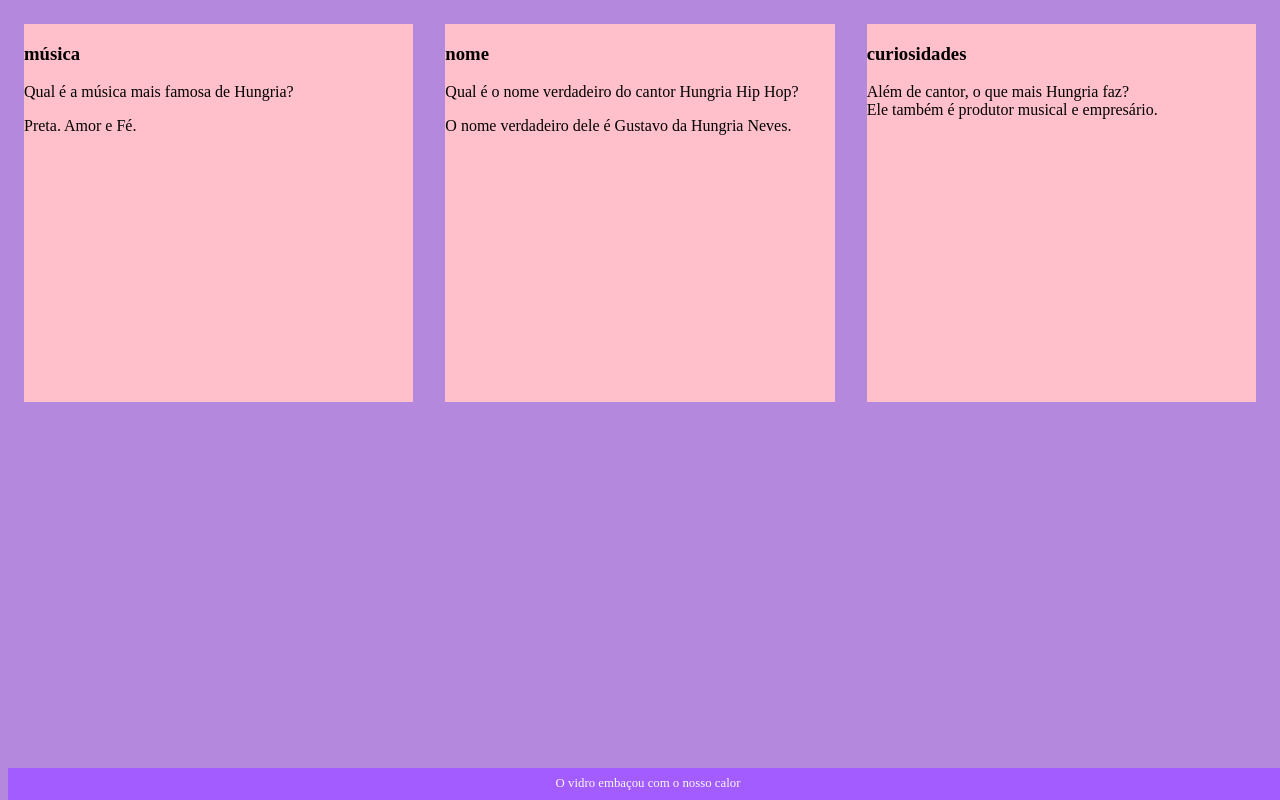
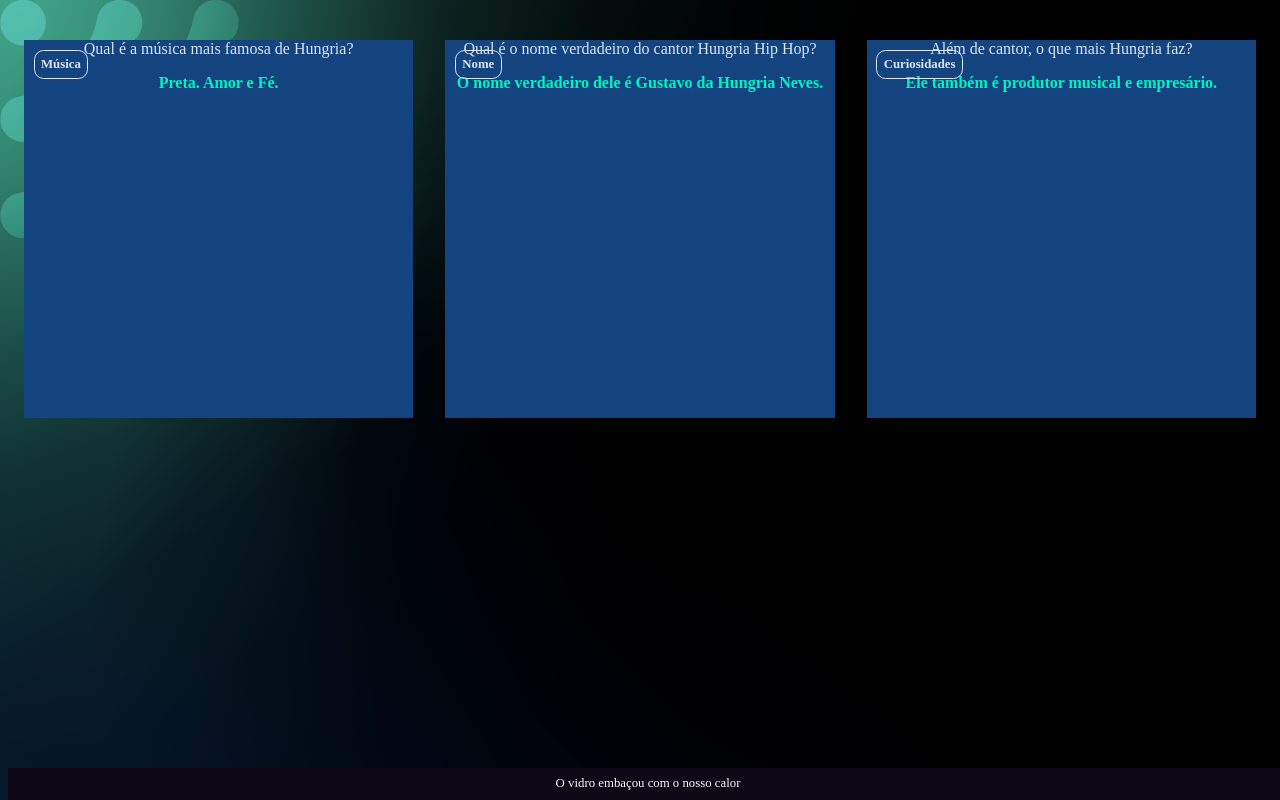
Before and after one commit to tayla20090327/2303, a plain HTML site: page index.html in a window 1280 px wide. Drawn offline with Linux system fonts and the light colour scheme.

Commit message:
Add files via upload

```diff
--- a/assets/style.css
+++ b/assets/style.css
@@ -1,5 +1,12 @@
+:root {
+    --text-color: #DBE4EF;
+    --card-front-color: #144480;
+    --card-back-color: #00F4BF;
+}
+
+
 body{
-    background-color: rgb(180, 136, 221);
+    background:url('img/bg-desktop.webp');
      font-family:Bai Janjuree;
 }
 
@@ -11,14 +18,45 @@ display: flex;
 
 .cartao{
     margin: 1rem 1rem;
-        background-color: pink;
     height: 10cm;
     flex-grow:1 ;
     flex-basis: calc(33% - 6rem);
 }
+
 .cartao__conteudo {
+    background-color: var(--card-front-color);
     text-align: center;
-    background-color: palevioletred;
+    height: 100%;
+    transform-style: preserve-3d;
+    transition: transform 300ms ease-in-out;
+}
+
+.cartao__conteudo h3 {
+   color: var(--text-color);
+   border: 1px solid var(--text-color);
+    text-align: left ;
+    padding: 0.5em;
+    position: absolute ;
+    margin: 0.6rem;
+    border-radius: 0.6rem;
+    font-size: 1vw;
+}
+
+
+
+
+.cartao__conteudo__pergunta p {
+color: var(--text-color);
+font-weight: 500;
+}
+
+.cartao__conteudo__resposta p {
+color: var(--card-back-color);
+font-weight: 700;
+}
+
+.cartao:hover .cartao__conteudo{
+    transform: rotateY(180deg);
 }
 
 
@@ -29,7 +67,7 @@ display: flex;
 
 
 footer{
-background-color: rgb(163, 92, 255) ;
+background-color: rgb(14, 7, 22) ;
 color: rgb(250, 250, 250);
 position: fixed;
 bottom:0 ;
--- a/index.html
+++ b/index.html
@@ -10,38 +10,39 @@
   <main >
 <section id="container">
     <article class="cartao">
-            <div class="cartao__conteudo"></div>
-            <h3>música</h3>
+        <div class="cartao__conteudo">
+            <h3>Música</h3>
             <div class="cartao__conteudo__pergunta">
-            <p>    Qual é a música mais famosa de Hungria?</p>
+                <p>Qual é a música mais famosa de Hungria?</p>
             </div>
             <div class="cartao__conteudo__resposta">
-               <p>  Preta. Amor e Fé.</p>
+                <p>Preta. Amor e Fé.</p>
             </div>
-
+        </div>
     </article>
 
     <article class="cartao">
-            <div class="cartao__conteudo"></div>
-            <h3>nome</h3>
+        <div class="cartao__conteudo">
+            <h3>Nome</h3>
             <div class="cartao__conteudo__pergunta">
-              <p>    Qual é o nome verdadeiro do cantor Hungria Hip Hop?
+                <p>Qual é o nome verdadeiro do cantor Hungria Hip Hop?</p>
             </div>
             <div class="cartao__conteudo__resposta">
-                O nome verdadeiro dele é Gustavo da Hungria Neves.
+                <p>O nome verdadeiro dele é Gustavo da Hungria Neves.</p>
             </div>
+        </div>
+    </article>
 
-        </article>
     <article class="cartao">
-            <div class="cartao__conteudo"></div>
-            <h3>curiosidades</h3>
+        <div class="cartao__conteudo">
+            <h3>Curiosidades</h3>
             <div class="cartao__conteudo__pergunta">
-                Além de cantor, o que mais Hungria faz?
+                <p>Além de cantor, o que mais Hungria faz?</p>
             </div>
             <div class="cartao__conteudo__resposta">
-                Ele também é produtor musical e empresário.
+                <p>Ele também é produtor musical e empresário.</p>
             </div>
-
+        </div>
     </article>
 </section>
   </main>
```
Also changed, not shown: assets/img/bg-desktop.webp (added), assets/img/bg-mobile.webp (added), assets/img/bg-tablet.webp (added), flashcard-imagens/img/bg-desktop.webp (added), flashcard-imagens/img/bg-mobile.webp (added), flashcard-imagens/img/bg-tablet.webp (added), 1 other file. Lines whose indentation alone changed are shown as unchanged.
